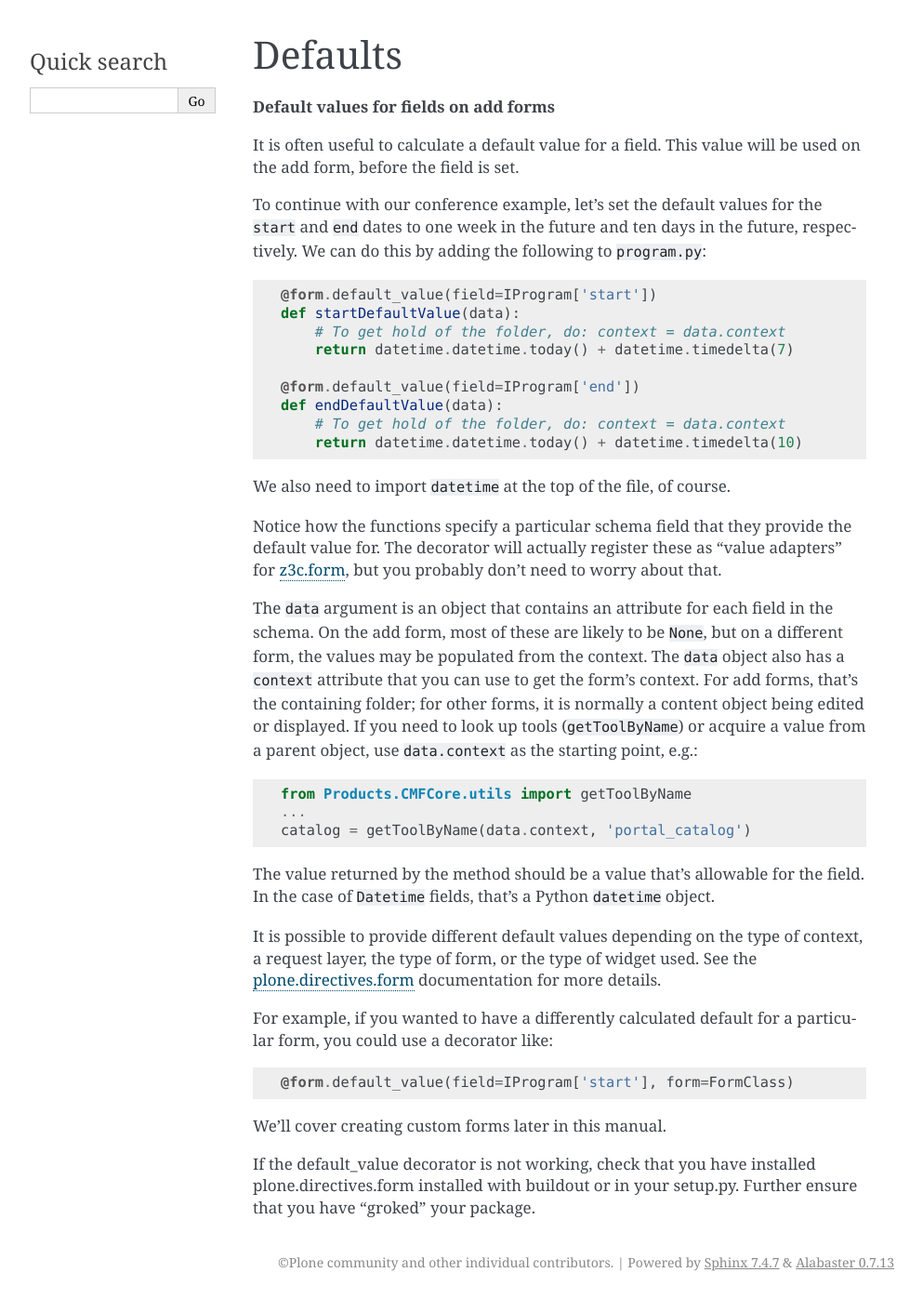
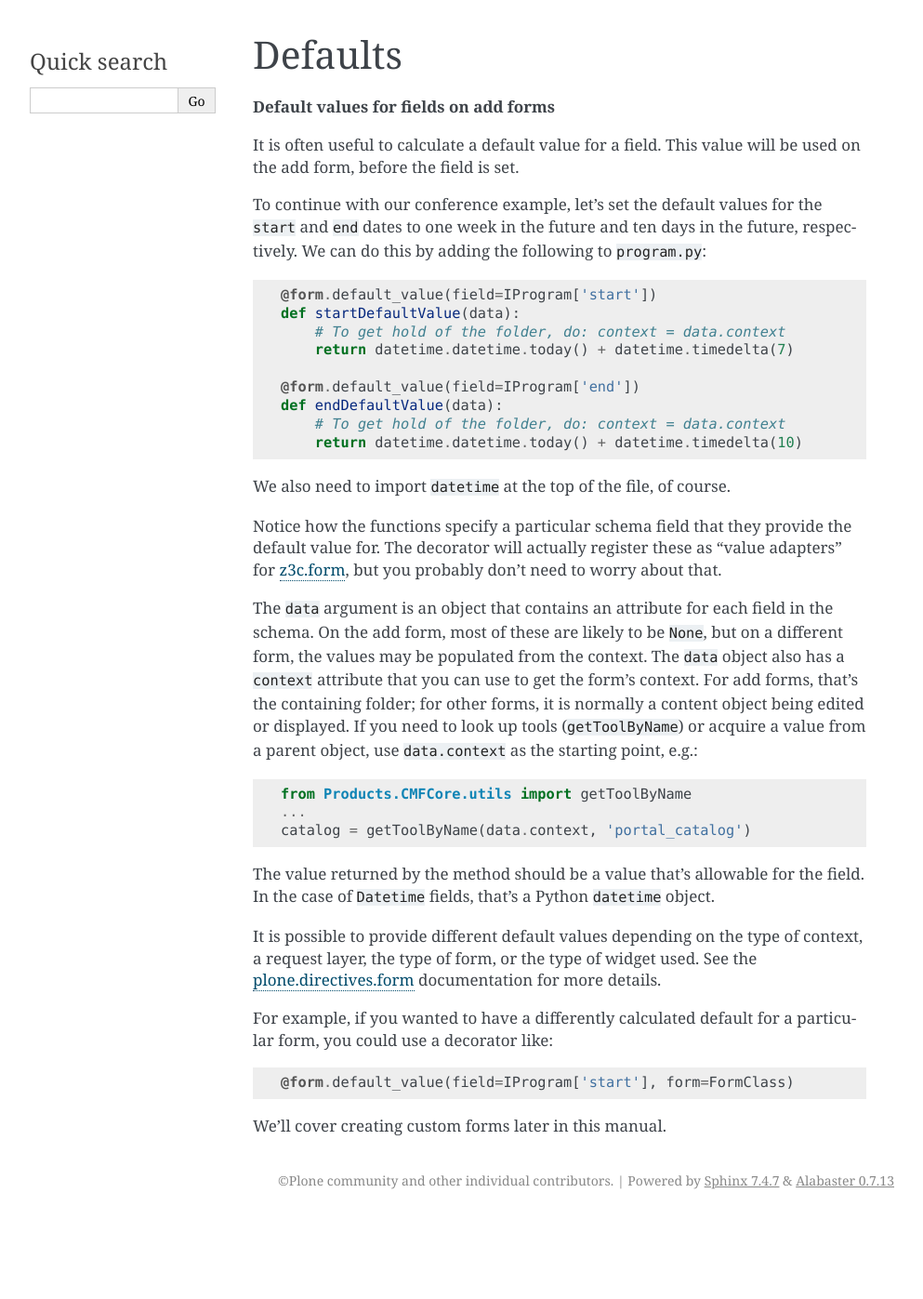
Before and after one commit to plone/plone.app.dexterity, a Sphinx documentation site: the page built from docs/advanced/defaults.rst, in a window 1280 px wide. Shown: the whole page at 93% size, without its empty margins (148-1141 px from the left). Built offline with Sphinx 7.4.7, drawn with Linux system fonts in a browser that asks for light colours; after the commit the page ends 1309 px from its top, so only the background shows below that.

Commit message:
Removed Grok paragraph.

```diff
--- a/docs/advanced/defaults.rst
+++ b/docs/advanced/defaults.rst
@@ -64,7 +64,3 @@ a particular form, you could use a decorator like:
 We’ll cover creating custom forms later in this manual.
 
 .. _plone.directives.form: http://pypi.python.org/pypi/plone.directives.form
-
-If the default_value decorator is not working, check that you have installed
-plone.directives.form installed with buildout or in your setup.py. Further
-ensure that you have "groked" your package.
```
